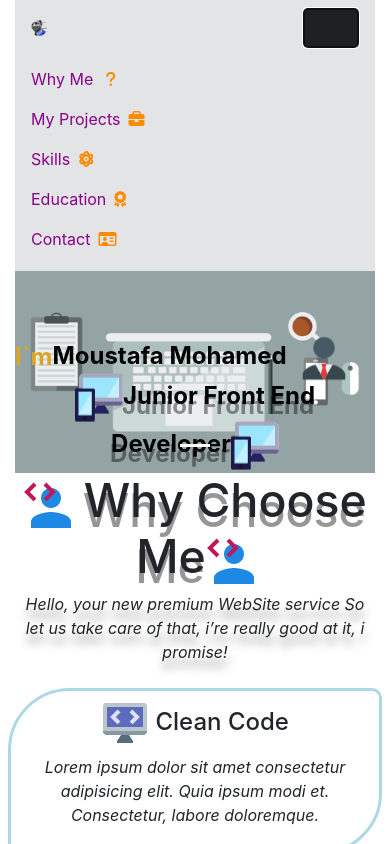
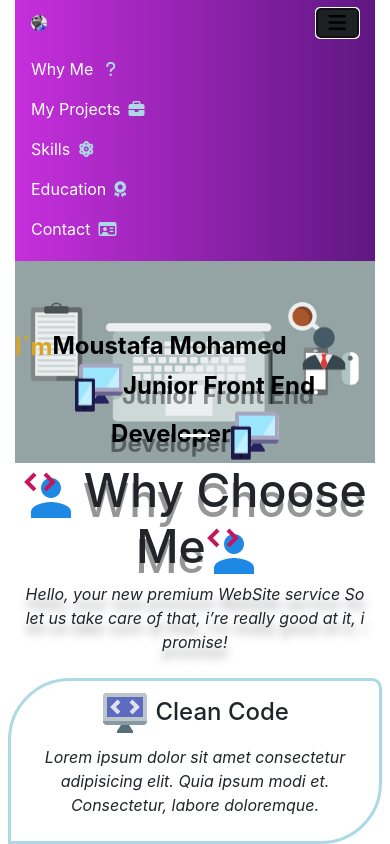
Before and after one commit to mostafamohamedmostafa/Mostafa-Portofolio, a plain HTML site: page index.html in a window 390 px wide. Both pictures are taken after a click on the button "Toggle navigation". Shown: the top 844 px of the page. Drawn offline with nearby package versions, Linux system fonts and the light colour scheme.

Commit message:
update nav bar bg

```diff
--- a/index.html
+++ b/index.html
@@ -23,7 +23,8 @@
             <button class="navbar-toggler bg-dark d-lg-none" type="button" data-toggle="collapse"
                 data-target="#collapsibleNavId" aria-controls="collapsibleNavId" aria-expanded="false"
                 aria-label="Toggle navigation">
-                <span class="navbar-toggler-icon "></span>
+
+                <i class="fas fa-bars"></i>
             </button>
             <div class="collapse navbar-collapse " id="collapsibleNavId">
                 <ul class="navbar-nav ml-auto mt-2 mt-lg-0">
--- a/style.css
+++ b/style.css
@@ -46,7 +46,7 @@
 /*Start Nav*/
 
 #nav-bar{
-    position: sticky;
+    position: static;
     top:0;
     z-index: 10;
 }
@@ -57,8 +57,7 @@
 .navbar {
     margin-bottom: 0;
     padding: 0;
-    background-color: #e2e4e5;
-
+    background-image: linear-gradient(to right , #c62fdd,#5f1782 );
 }
 
 .navbar img {
@@ -81,21 +80,21 @@
 
 .navbar-nav i {
     padding-left: 0.5rem;
-    color: darkorange;
+    color:lightblue;
 }
 
 .navbar-nav i:hover {
     color: lightseagreen;
     transition: all ease-in 1s;
-    -webkit-transition: all ease-in 1s;
-    -moz-transition: all ease-in 1s;
-    -ms-transition: all ease-in 1s;
-    -o-transition: all ease-in 1s;
+    -webkit-transition:;
+    -moz-transition:;
+    -ms-transition:;
+    -o-transition:;
 }
 
 .nav-link {
     font-weight: 400;
-    color: darkmagenta;
+    color: white;
 }
 
 .nav-item a:hover {
```
